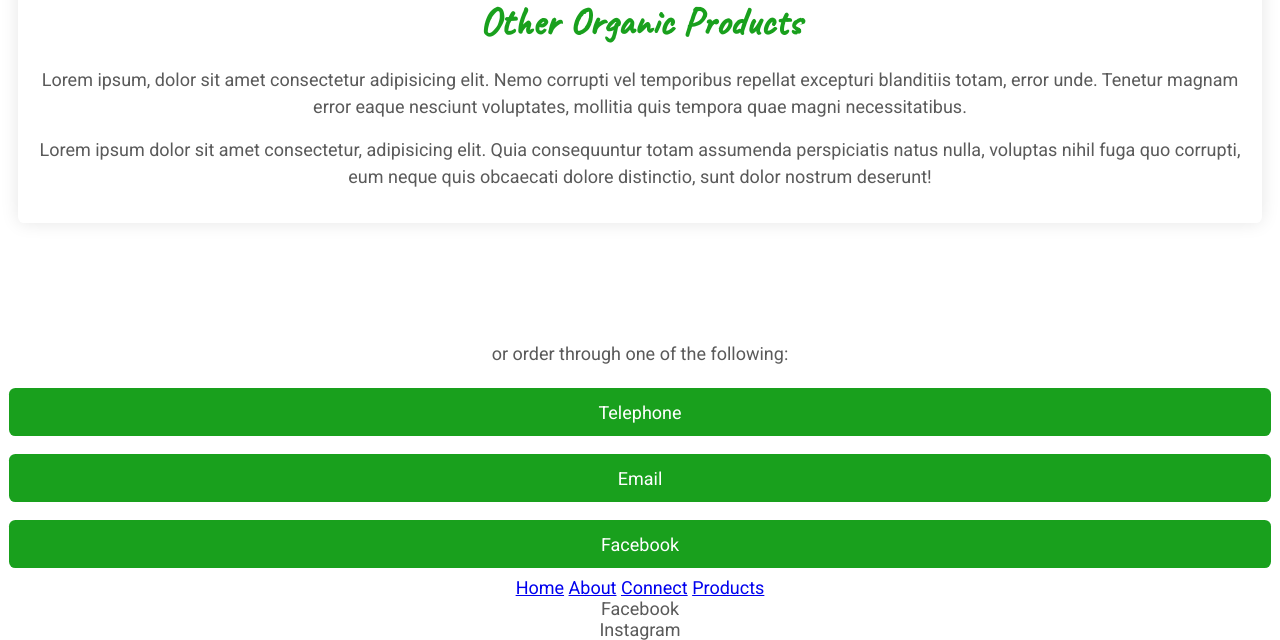
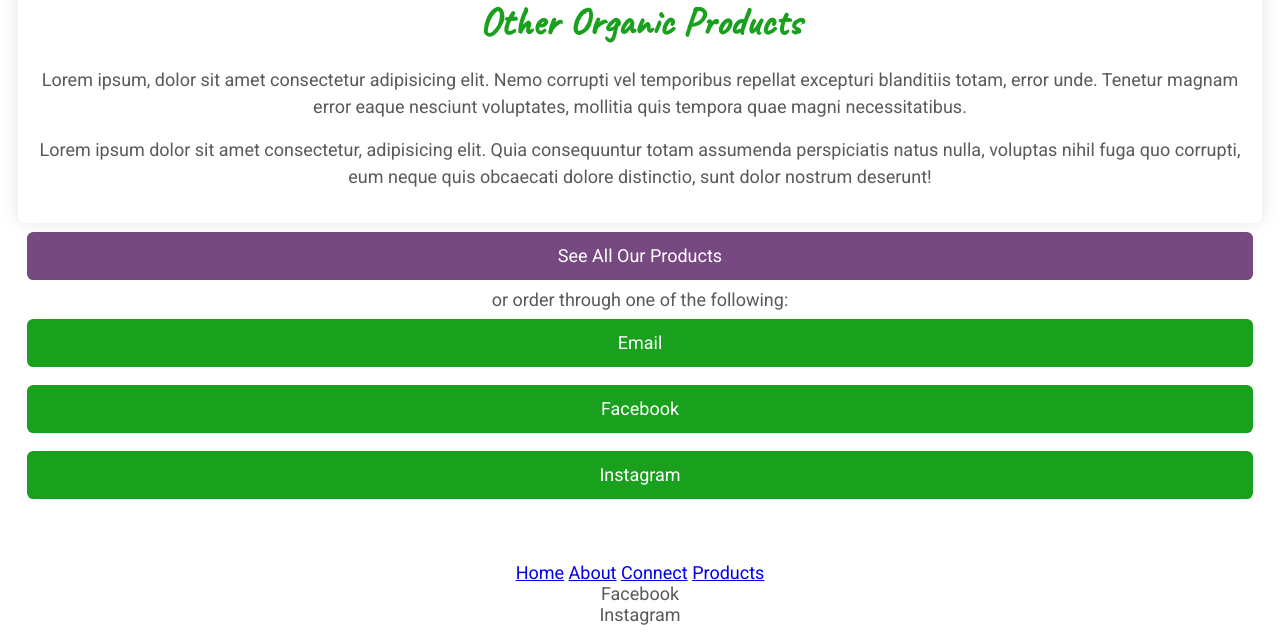
Before and after one commit to evabrinkmann/fruit-vegetable-shop, a website built with Parcel: page src/index.html in a window 1280 px wide. Shown: the part 3093-3733 px from the top of the page. Built offline with nearby package versions, Linux system fonts and the light colour scheme; files whose address does not match are found by name.

Commit message:
Add colors for btn hover effect

```diff
--- a/src/index.html
+++ b/src/index.html
@@ -161,18 +161,19 @@
           </div>
           </div>
         </div>
+        <div class="btn-group">
+          <a href="" class="btn btn-accent">See All Our Products</a>
+        </div>
+
+        <div class="btn-group">
+          <p class="mb-0">or order through one of the following:</p>
+          <a href="" class="btn btn-primary">Email</a>
+          <a href="" class="btn btn-primary">Facebook</a>
+          <a href="" class="btn btn-primary">Instagram</a>
+        </div>
       </section>
 
-      <div class="btn-group">
-        <a href="" class="btn btn-accent">See All Our Products</a>
-        <p>or order through one of the following:</p>
-      </div>
 
-      <div class="btn-group">
-        <a href="" class="btn btn-primary">Telephone</a>
-        <a href="" class="btn btn-primary">Email</a>
-        <a href="" class="btn btn-primary">Facebook</a>
-      </div>
 
       <footer>
         <ul class="footer-nav">
--- a/src/styles.css
+++ b/src/styles.css
@@ -8,7 +8,9 @@ font-family: 'Crimson Pro', serif;
 :root {
   --clr-text: #5a5a5a;
   --clt-primary: #19a01d;
+  --clt-primary-dark: #125814;
   --clr-accent: #764981;
+  --clr-accent-dark: #44264d;
 
   --ff-title: "Caveat", cursive;
   --ff-serif: "Crimson Pro", serif;
@@ -35,6 +37,10 @@ img {
 
 section {
   padding: 3em 1em;
+}
+
+.mb-0 {
+  margin-bottom: 0;
 }
 
 h1,
@@ -172,6 +178,20 @@ nav a:focus {
   background: var(--clt-primary);
 }
 
+.btn-primary:hover,
+btn-primary:focus {
+  background: var(--clt-primary-dark);
+}
+
+.btn-accent {
+  background: var(--clr-accent);
+}
+
+.btn-accent:hover,
+btn-accent:focus {
+  background: var(--clr-accent-dark);
+}
+
 .order-online {
   background: #f0f0f0;
 }
```
Also changed, not shown: docs/index.html (+10 -9 lines), 3 other files.
